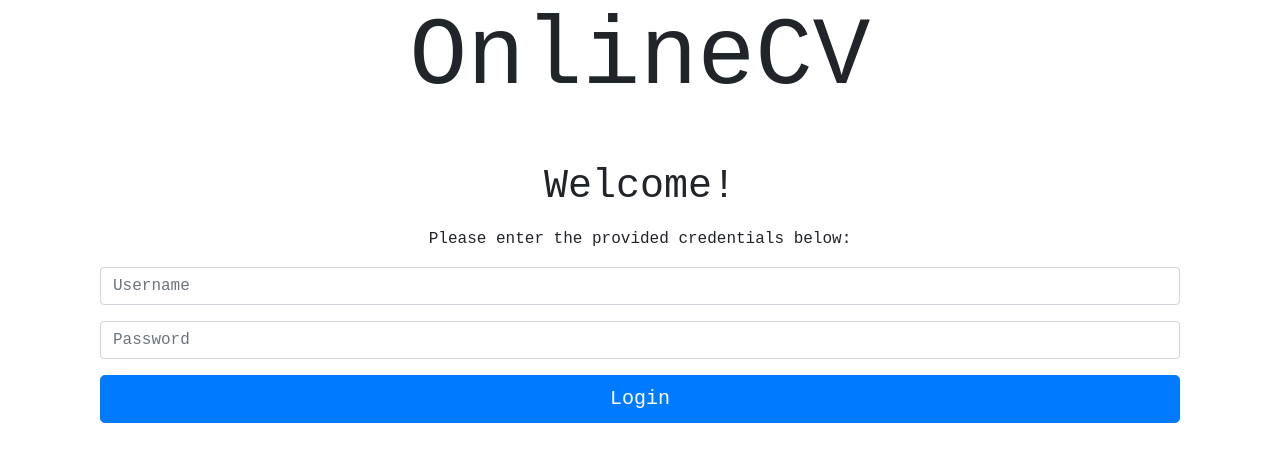
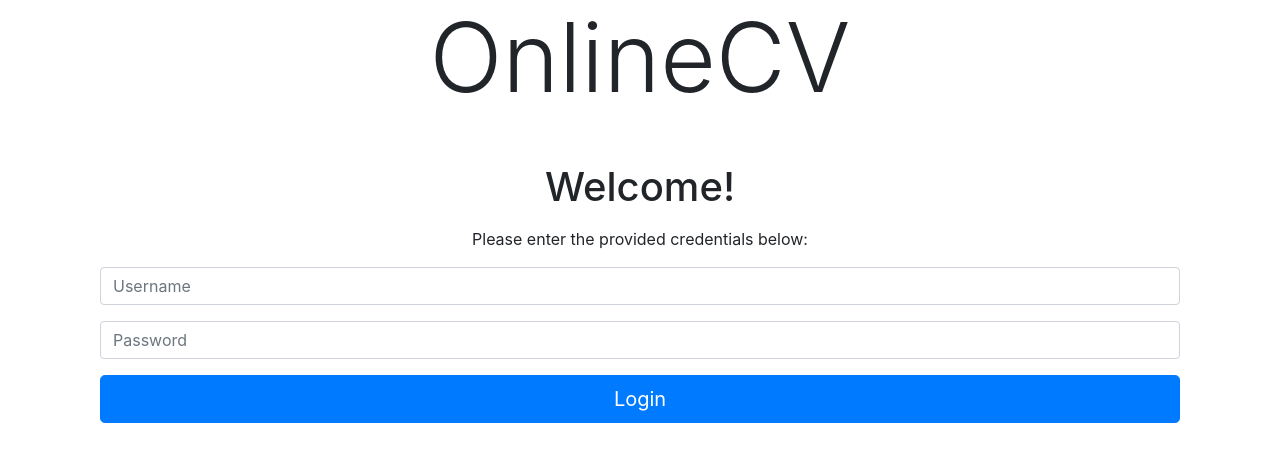
Before and after one commit to kapseliboi/OnlineCV, a React (Create React App) app in the folder client/: page / in a window 1280 px wide. Shown: the top 462 px of the page. Built offline with nearby package versions, Linux system fonts and the light colour scheme; no server answers.

Commit message:
Reverted back to default fonts

```diff
--- a/client/src/App.css
+++ b/client/src/App.css
@@ -1,6 +1,4 @@
-#bootstrap-override {
-  font-family: "Courier New", Courier, monospace;
-}
+
 
 hr {
   height: 30px;
```
